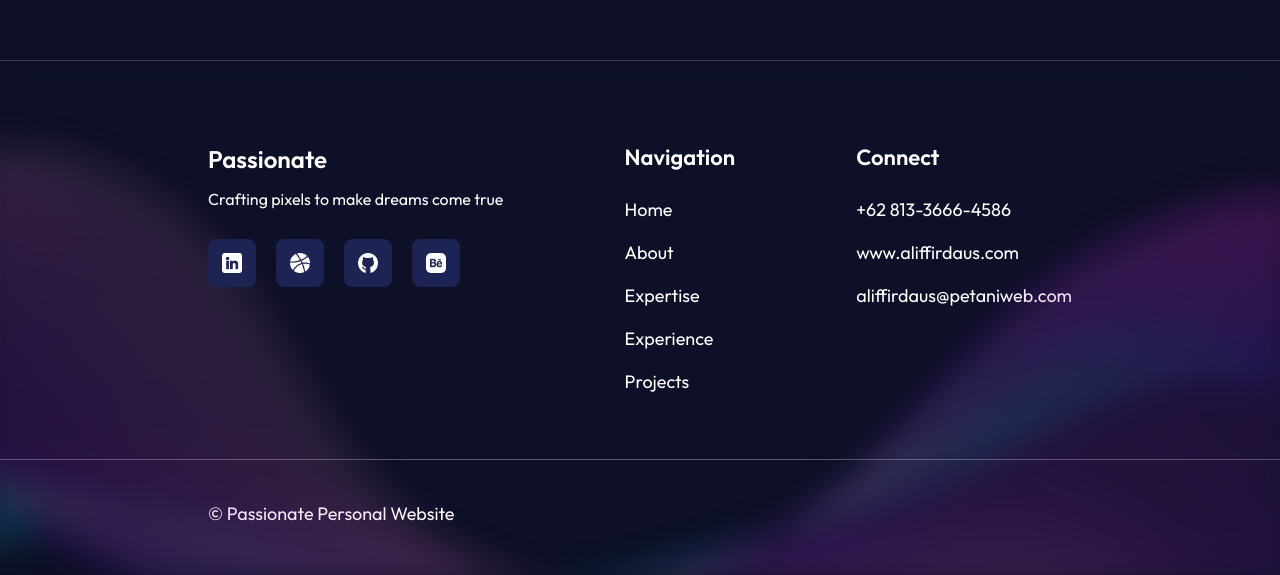
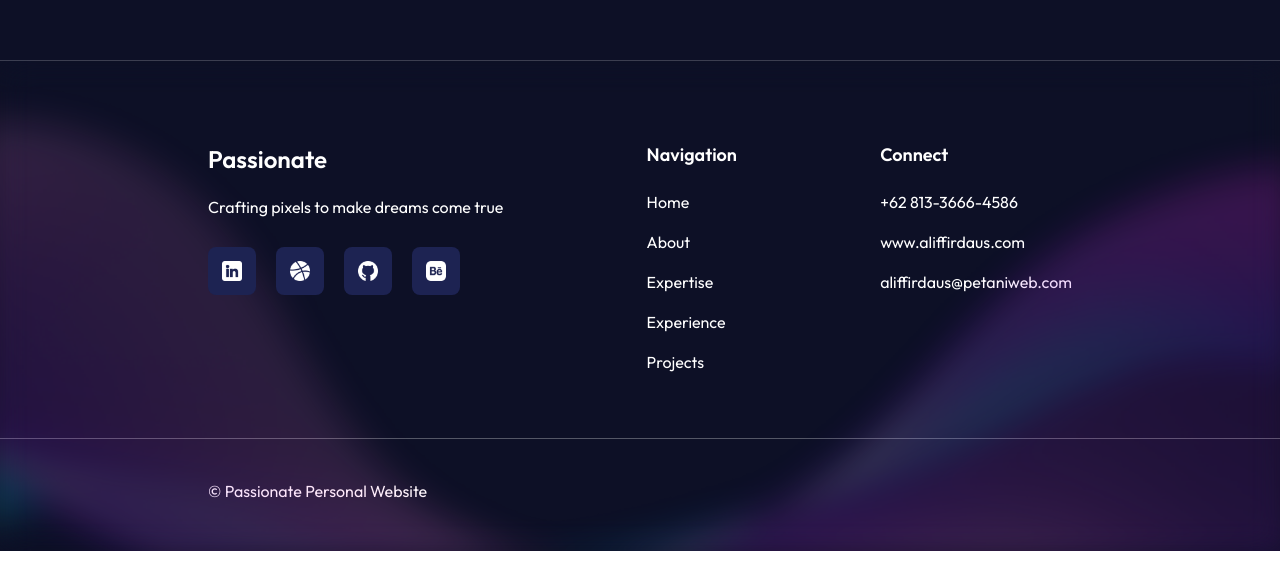
Before and after one commit to alif-firdaus/Passionate-React, a React (Create React App) app: page / in a window 1280 px wide. Shown: the part 9495-10070 px from the top of the page. After the commit the page ends 10046 px from the top, so only its background shows below. Built offline with nearby package versions, Linux system fonts and the light colour scheme.

Commit message:
Footer Content lg : fixed

```diff
--- a/src/Pages/Footer.jsx
+++ b/src/Pages/Footer.jsx
@@ -35,7 +35,7 @@ const Footer = () => {
 						</div>
 
 						{/* Footer Description */}
-						<p className="mt-2 text-black dark:text-white">
+						<p className="mt-2 text-black lg:mt-4 dark:text-white">
 							Crafting pixels to make dreams come true
 						</p>
 
@@ -105,25 +105,25 @@ const Footer = () => {
 
 					{/* Navigation */}
 					<div className="flex flex-col mt-16 lg:mt-0">
-						<div className="flex items-center font-semibold cursor-pointer text-[22px] pb-[2px] dark:text-white text-black">
+						<div className="flex items-center font-semibold cursor-pointer text-[22px] lg:text-[18px] pb-[2px] dark:text-white text-black">
 							Navigation
 						</div>
 
 						{/* Navigation Links */}
 						<div className="flex flex-col gap-4 mt-5 lg:z-10">
-							<p className="text-[18px] dark:text-white text-black cursor-pointer">
+							<p className="text-[18px] lg:text-[16px] dark:text-white text-black cursor-pointer">
 								<a href="#home">Home</a>
 							</p>
-							<p className="text-[18px] dark:text-white text-black cursor-pointer">
+							<p className="text-[18px] lg:text-[16px] dark:text-white text-black cursor-pointer">
 								<a href="#about">About</a>
 							</p>
-							<p className="text-[18px] dark:text-white text-black cursor-pointer">
+							<p className="text-[18px] lg:text-[16px] dark:text-white text-black cursor-pointer">
 								<a href="#expertise">Expertise</a>
 							</p>
-							<p className="text-[18px] dark:text-white text-black cursor-pointer">
+							<p className="text-[18px] lg:text-[16px] dark:text-white text-black cursor-pointer">
 								<a href="#experience">Experience</a>
 							</p>
-							<p className="text-[18px] dark:text-white text-black cursor-pointer">
+							<p className="text-[18px] lg:text-[16px] dark:text-white text-black cursor-pointer">
 								<a href="#projects">Projects</a>
 							</p>
 						</div>
@@ -131,19 +131,19 @@ const Footer = () => {
 
 					{/* Connect */}
 					<div className="flex flex-col mt-16 lg:mt-0">
-						<div className="flex items-center font-semibold cursor-pointer text-[22px] pb-[2px] dark:text-white text-black">
+						<div className="flex items-center font-semibold cursor-pointer text-[22px] lg:text-[18px] pb-[2px] dark:text-white text-black">
 							Connect
 						</div>
 
 						{/* Connect List */}
 						<div className="flex flex-col gap-4 mt-5">
-							<p className="text-[18px] dark:text-white text-black">
+							<p className="text-[18px] lg:text-[16px] dark:text-white text-black">
 								+62 813-3666-4586
 							</p>
-							<p className="text-[18px] dark:text-white text-black">
+							<p className="text-[18px] lg:text-[16px] dark:text-white text-black">
 								www.aliffirdaus.com
 							</p>
-							<p className="text-[18px] dark:text-white text-black">
+							<p className="text-[18px] lg:text-[16px] dark:text-white text-black">
 								aliffirdaus@petaniweb.com
 							</p>
 						</div>
@@ -152,7 +152,7 @@ const Footer = () => {
 
 				{/* Footer Bottom */}
 				<div className="w-full pt-10 mt-16 border-t-[1px] border-opacity-30 border-slate-50 px-sectionpxsm lg:px-sectionpxlg">
-					<p className="text-[18px] dark:text-white text-black">
+					<p className="text-[18px] lg:text-[16px] dark:text-white text-black">
 						&#169; Passionate Personal Website
 					</p>
 				</div>
```
